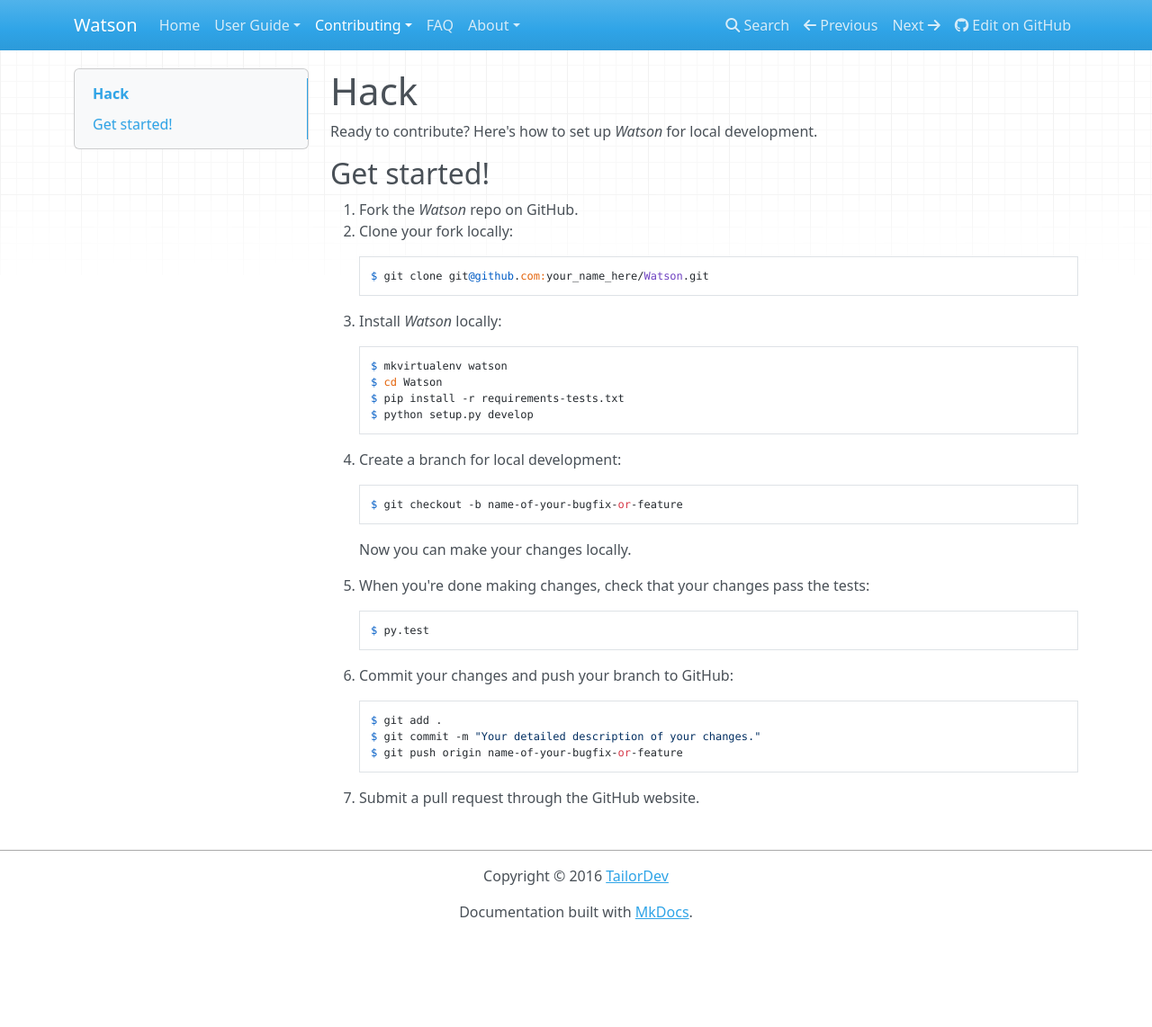
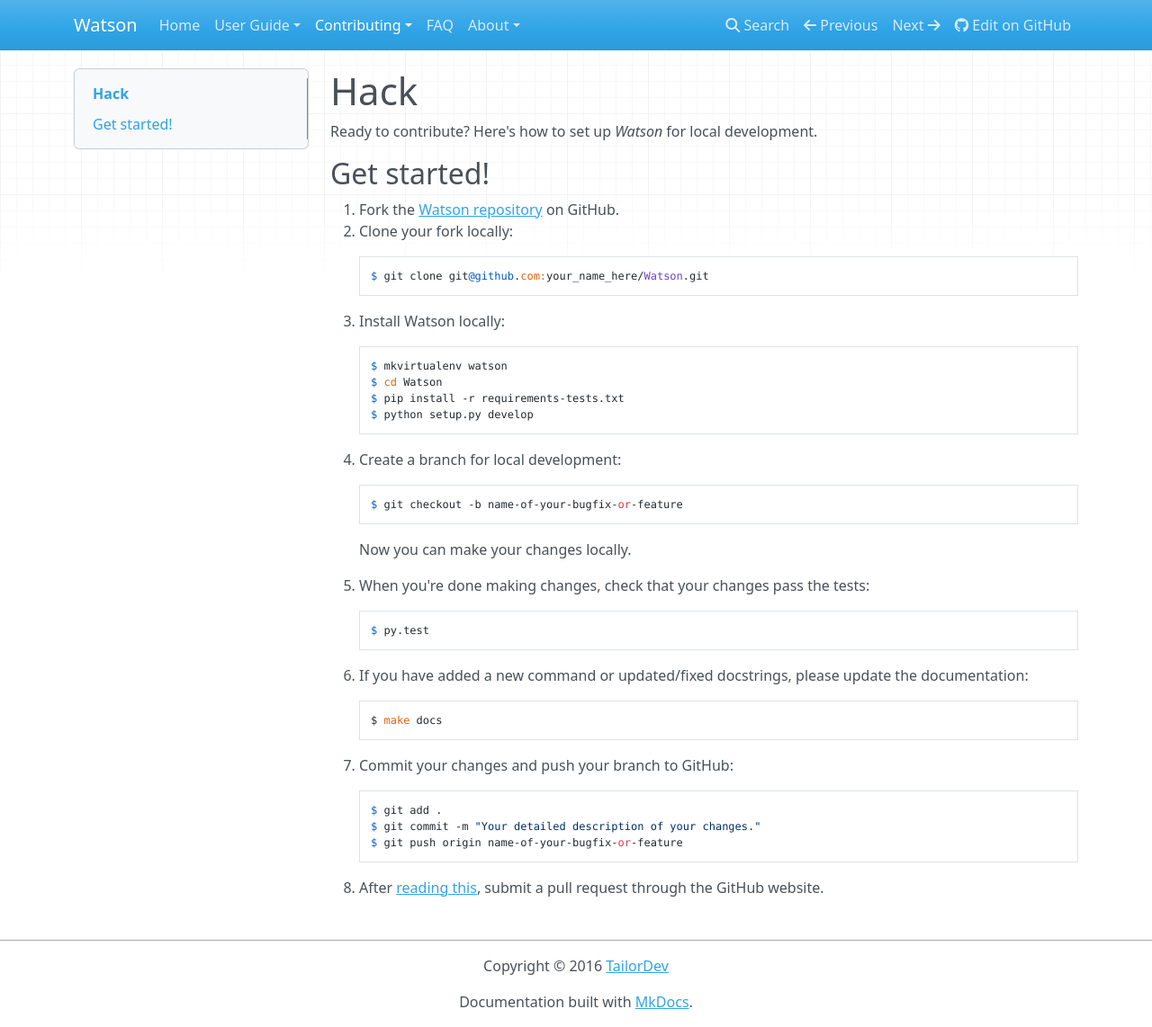
Before and after one commit to jazzband/Watson, an MkDocs documentation site: the page built from docs/contributing/hack.md, in a window 1280 px wide and 1142 px high. Shown: the whole window at 90% size. Built offline with MkDocs 1.6.1, drawn with Linux system fonts in a browser that asks for light colours; nearby versions of some CDN libraries; old or Windows-style settings are respelled for this version of MkDocs.

Commit message:
Update contributing docs

```diff
--- a/docs/contributing/hack.md
+++ b/docs/contributing/hack.md
@@ -4,12 +4,12 @@
 
 ## Get started!
 
-1.  Fork the *Watson* repo on GitHub.
+1.  Fork the [Watson repository](https://github.com/TailorDev/Watson/) on GitHub.
 2.  Clone your fork locally:
 
         $ git clone git@github.com:your_name_here/Watson.git
 
-3.  Install *Watson* locally:
+3.  Install Watson locally:
 
         $ mkvirtualenv watson
         $ cd Watson
@@ -22,15 +22,18 @@
 
     Now you can make your changes locally.
 
-5.  When you're done making changes, check that your changes pass the
-    tests:
+5.  When you're done making changes, check that your changes pass the tests:
 
         $ py.test
 
-6.  Commit your changes and push your branch to GitHub:
+6. If you have added a new command or updated/fixed docstrings, please update the documentation:
+
+        $ make docs
+
+7.  Commit your changes and push your branch to GitHub:
 
         $ git add .
         $ git commit -m "Your detailed description of your changes."
         $ git push origin name-of-your-bugfix-or-feature
 
-7.  Submit a pull request through the GitHub website.
+8.  After [reading this](./pr-guidelines.md), submit a pull request through the GitHub website.
```
Also changed, not shown: 1 other file.
